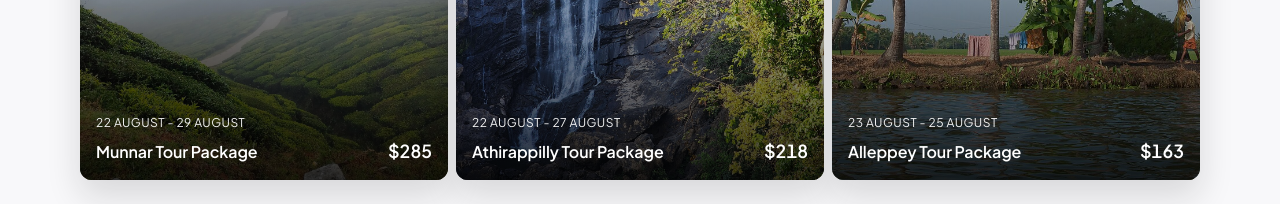
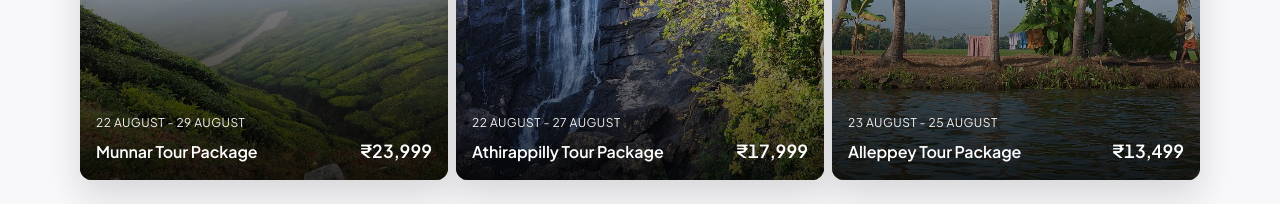
Before and after one commit to daniel-modex/touristModel_01, an Angular app: page / in a window 1280 px wide. Shown: the part 2560-2764 px from the top of the page. Built offline with nearby package versions, Linux system fonts and the light colour scheme.

Commit message:
Show package prices in rupees
Prices are stored in INR and formatted with the en-IN locale (₹23,999).

Co-Authored-By: Claude Sonnet 5.5 <noreply@anthropic.com>
Claude-Session: https://claude.ai/code/session_012YabZewwNNquqKdE63vrnf

```diff
--- a/src/app/components/packages/packages.html
+++ b/src/app/components/packages/packages.html
@@ -21,7 +21,7 @@
           <small>{{ p.dates }}</small>
           <div class="row">
             <strong>{{ p.title }}</strong>
-            <b>${{ p.price }}</b>
+            <b [attr.aria-label]="p.price.toLocaleString('en-IN') + ' rupees'">₹{{ p.price.toLocaleString('en-IN') }}</b>
           </div>
         </div>
       </article>
--- a/src/app/data/content.ts
+++ b/src/app/data/content.ts
@@ -10,6 +10,7 @@ export interface TourPackage {
   rating: number;
   dates: string;
   title: string;
+  /** price in Indian rupees (INR) */
   price: number;
   image: string;
 }
@@ -85,9 +86,9 @@ export const STEPS: Step[] = [
 ];
 
 export const PACKAGES: TourPackage[] = [
-  { days: '7 Days', rating: 4.9, dates: '22 AUGUST - 29 AUGUST', title: 'Munnar Tour Package', price: 285, image: 'images/pkg-munnar.jpg' },
-  { days: '5 Days', rating: 4.8, dates: '22 AUGUST - 27 AUGUST', title: 'Athirappilly Tour Package', price: 218, image: 'images/pkg-athirappilly.jpg' },
-  { days: '3 Days', rating: 4.8, dates: '23 AUGUST - 25 AUGUST', title: 'Alleppey Tour Package', price: 163, image: 'images/pkg-backwaters.jpg' },
+  { days: '7 Days', rating: 4.9, dates: '22 AUGUST - 29 AUGUST', title: 'Munnar Tour Package', price: 23999, image: 'images/pkg-munnar.jpg' },
+  { days: '5 Days', rating: 4.8, dates: '22 AUGUST - 27 AUGUST', title: 'Athirappilly Tour Package', price: 17999, image: 'images/pkg-athirappilly.jpg' },
+  { days: '3 Days', rating: 4.8, dates: '23 AUGUST - 25 AUGUST', title: 'Alleppey Tour Package', price: 13499, image: 'images/pkg-backwaters.jpg' },
 ];
 
 export const TESTIMONIALS: Testimonial[] = [
```
Also changed, not shown: 1 other file (tests, documents, lock files or other folders).
